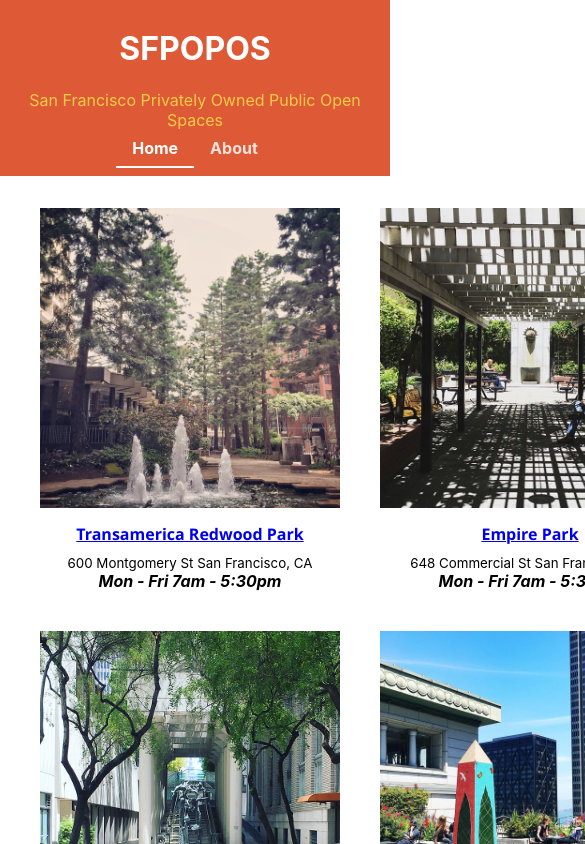
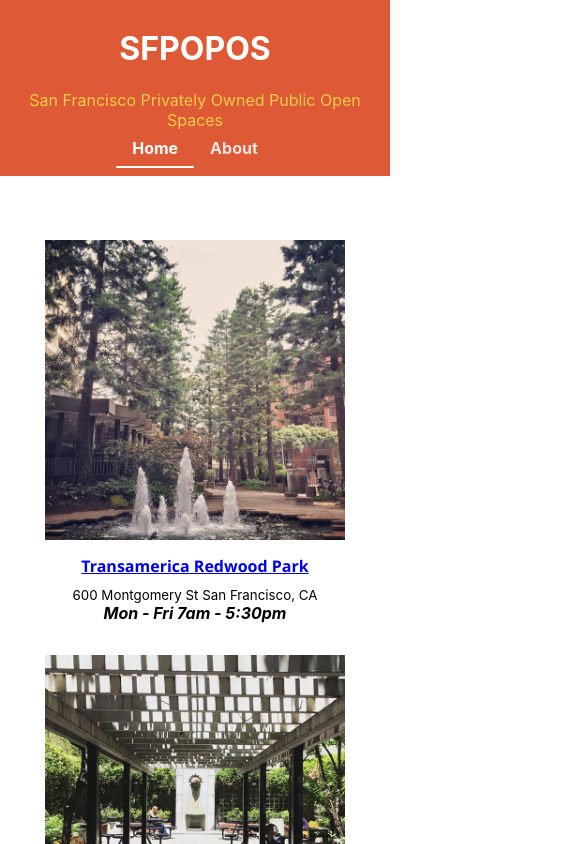
Before and after one commit to mcdott/1320-react-tutorial-sfpopos, a React (Create React App) app: page /#/ in a window 390 px wide. Shown: the top 844 px of the page, 585 px wide, since content can reach past the window. Built offline with nearby package versions, Linux system fonts and the light colour scheme.

Commit message:
Added style adjustments to the grid display of the list of spaces for tablets and phones

```diff
--- a/src/components/POPOSList/POPOSList.css
+++ b/src/components/POPOSList/POPOSList.css
@@ -1,8 +1,22 @@
+.POPOSList {
+  display: grid;
+  grid-template-columns: 1fr 1fr 1fr;
+  grid-gap: 2em;
+  max-width: 1200px;
+  margin: auto;
+  padding: 2em;
+}
 
-.POPOSList {
-    width: calc(100% - 80px);
-    margin: auto;
-    display: grid;
-    grid-template-columns: 1fr 1fr 1fr;
-    grid-gap: 40px;
+/* Smaller screens and tablets */
+@media only screen and (max-width: 960px) {
+  .POPOSList {
+    grid-template-columns: 1fr 1fr;
+  }
 }
+
+/* Phones */
+@media only screen and (max-width: 600px) {
+  .POPOSList {
+    grid-template-columns: 1fr;
+  }
+}
```
